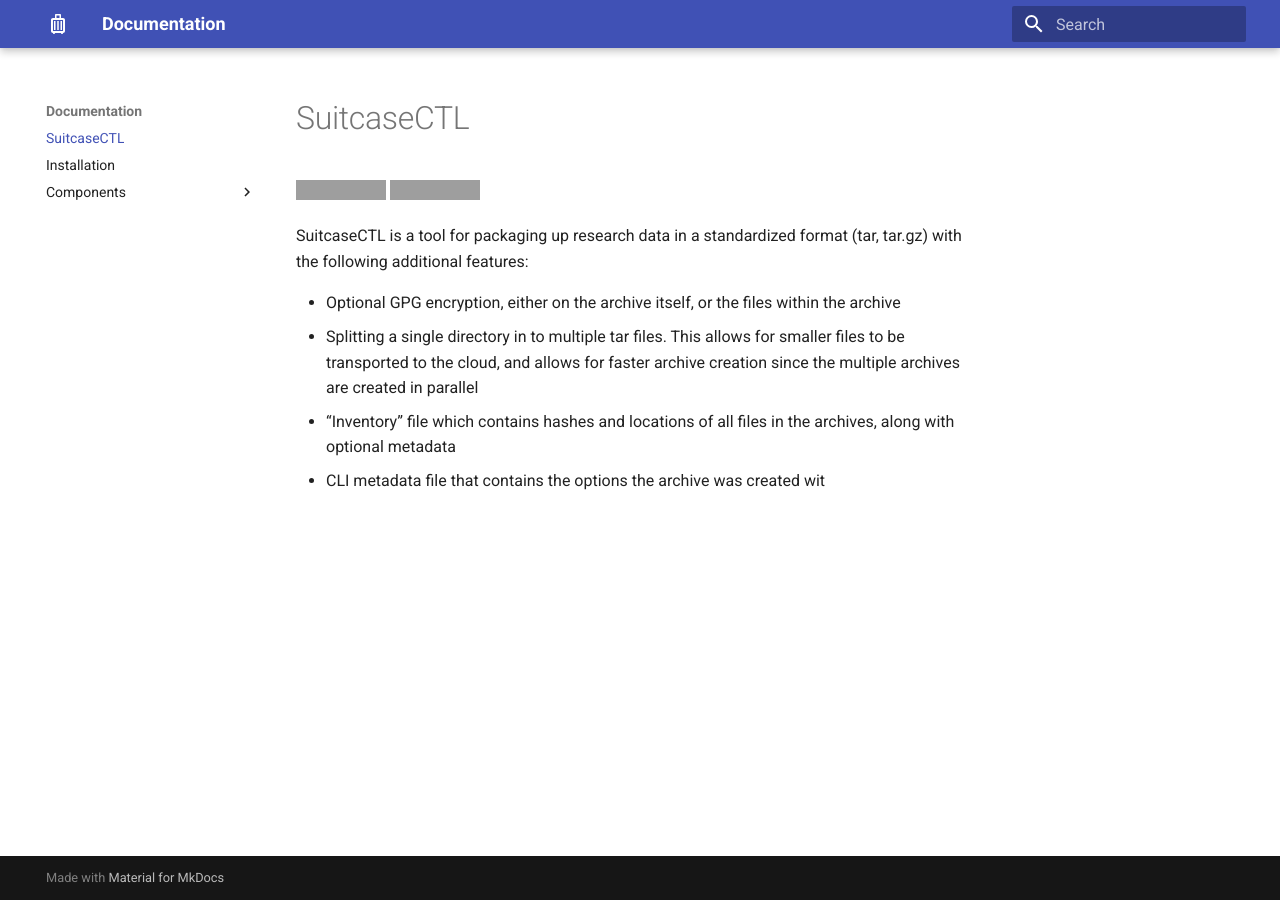
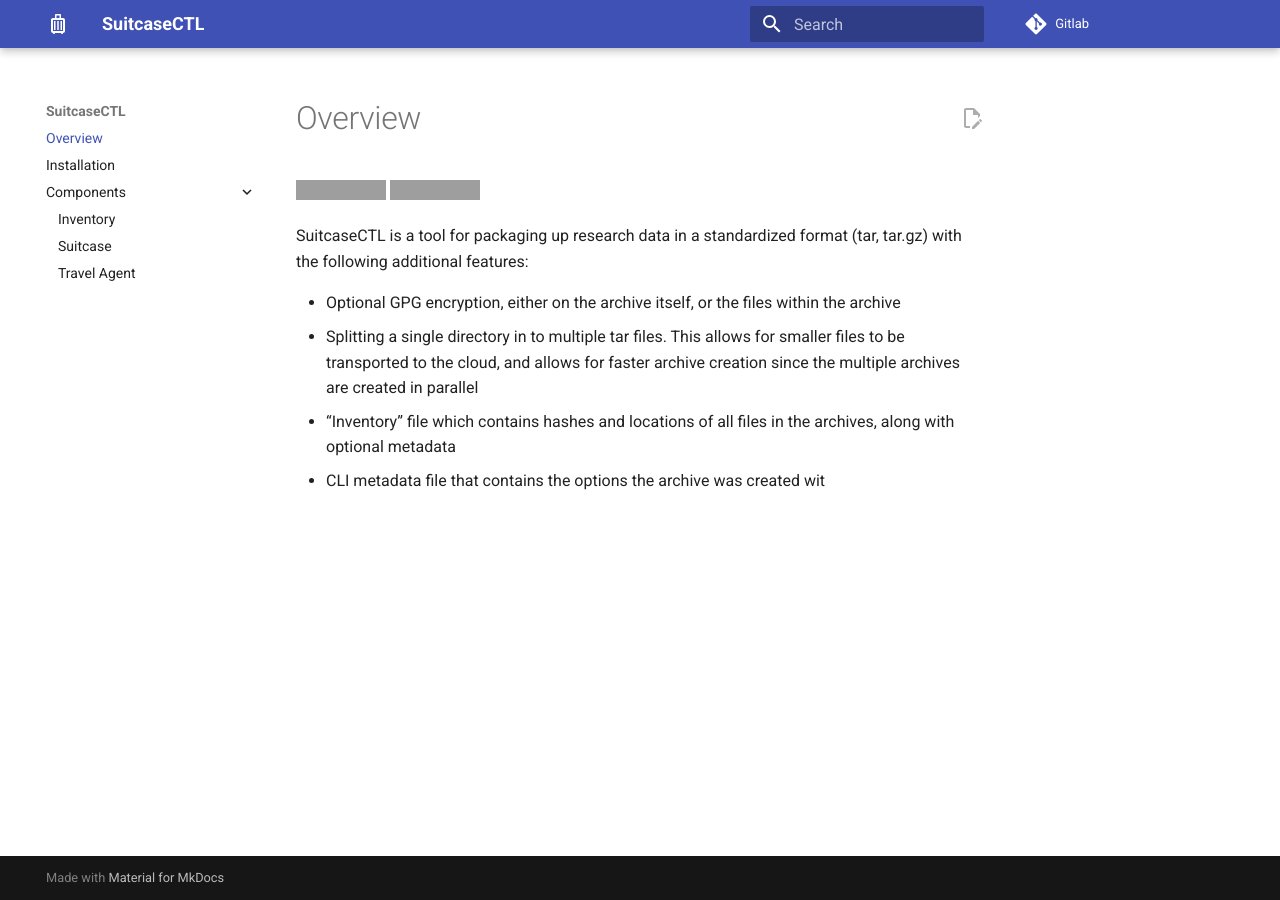
Before and after one commit to scttfrdmn/cargoship, an MkDocs documentation site: the page built from docs/index.md, in a window 1280 px wide. Built offline with MkDocs 1.6.1 and Material for MkDocs 9.7.7, drawn with Linux system fonts in a browser that asks for light colours; grey boxes are pictures that could not be loaded.

Commit message:
More documentation

```diff
--- a/docs/index.md
+++ b/docs/index.md
@@ -1,4 +1,4 @@
-# SuitcaseCTL
+# Overview
 
 [![Go Reference](https://pkg.go.dev/badge/gitlab.oit.duke.edu/devil-ops/suitcasectl.svg)](https://pkg.go.dev/gitlab.oit.duke.edu/devil-ops/suitcasectl)
 [![Latest Release](https://gitlab.oit.duke.edu/devil-ops/suitcasectl/-/badges/release.svg)](https://gitlab.oit.duke.edu/devil-ops/suitcasectl/-/releases)
--- a/mkdocs.yml
+++ b/mkdocs.yml
@@ -1,4 +1,7 @@
-site_name: Documentation
+site_name: SuitcaseCTL
+site_url: https://devil-ops.pages.oit.duke.edu/suitcasectl/
+repo_url: https://gitlab.oit.duke.edu/devil-ops/suitcasectl
+edit_uri: https://gitlab.oit.duke.edu/-/ide/project/devil-ops/suitcasectl/edit/main/-/docs/
 docs_dir: docs
 site_dir: public
 theme:
@@ -6,5 +9,41 @@
   icon:
     logo: material/bag-suitcase-outline
   features:
+    - content.action.edit
     - content.code.select
     - content.code.copy
+    - navigation.expand
+
+markdown_extensions:
+  - def_list
+  - attr_list
+  - md_in_html
+  - pymdownx.critic
+  - pymdownx.caret
+  - pymdownx.keys
+  - pymdownx.mark
+  - pymdownx.tilde
+  - pymdownx.emoji
+  - toc:
+      permalink: true
+      toc_depth: 4
+  - abbr
+  - admonition
+  - tables
+  - pymdownx.magiclink
+  - pymdownx.tasklist:
+      custom_checkbox: true
+  - pymdownx.highlight:
+      anchor_linenums: true
+      # Comment below because they are not supported by mkdocs-material
+      # line_spans: __span
+      # pygments_lang_class: true
+  - pymdownx.inlinehilite
+  - pymdownx.snippets:
+      check_paths: true
+      base_path:
+        - docs
+      # Still a wip
+      # auto_append:
+      #   - _includes/snippets.md
+  - pymdownx.superfences
```
Also changed, not shown: README.md (+2 -0 lines).
